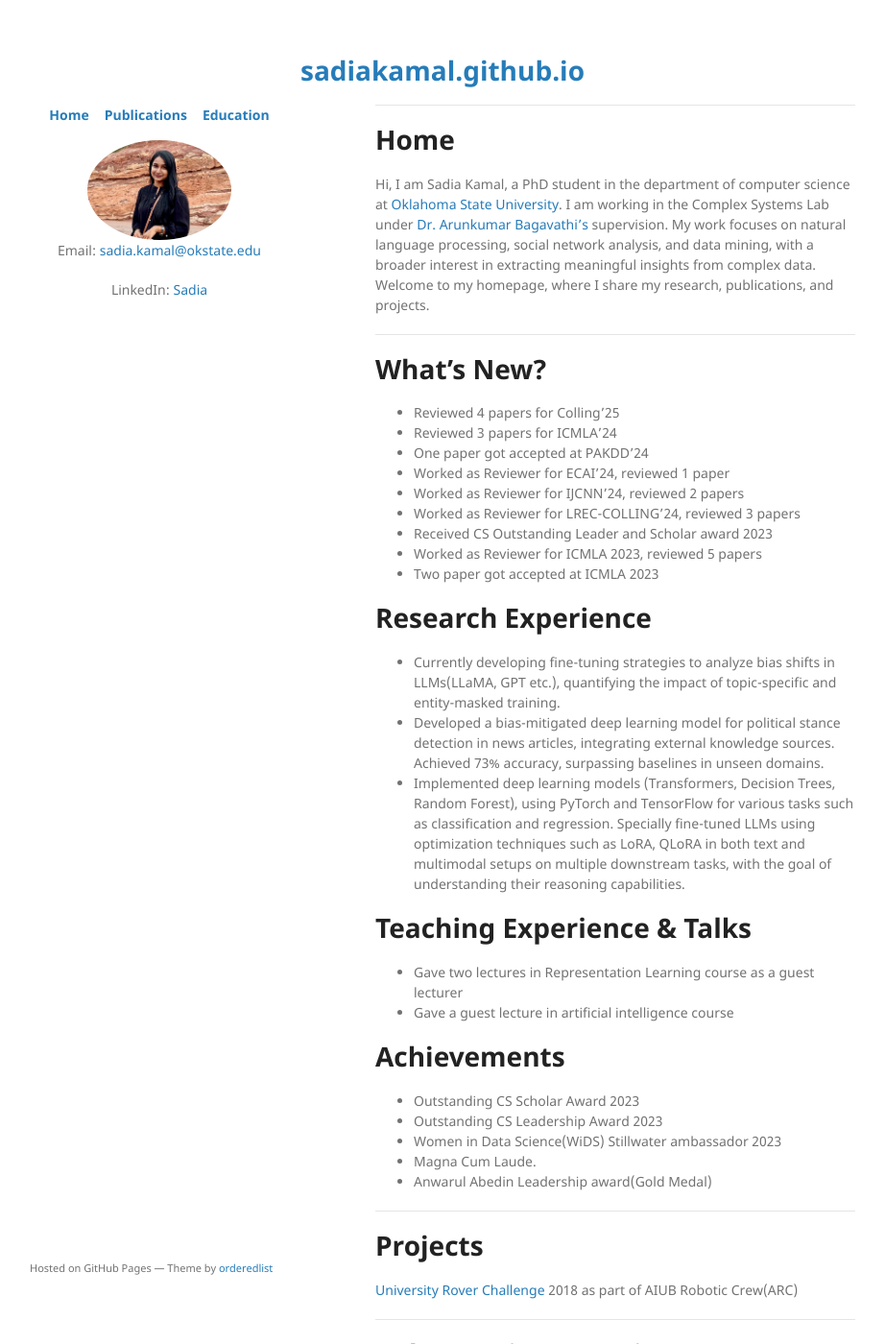
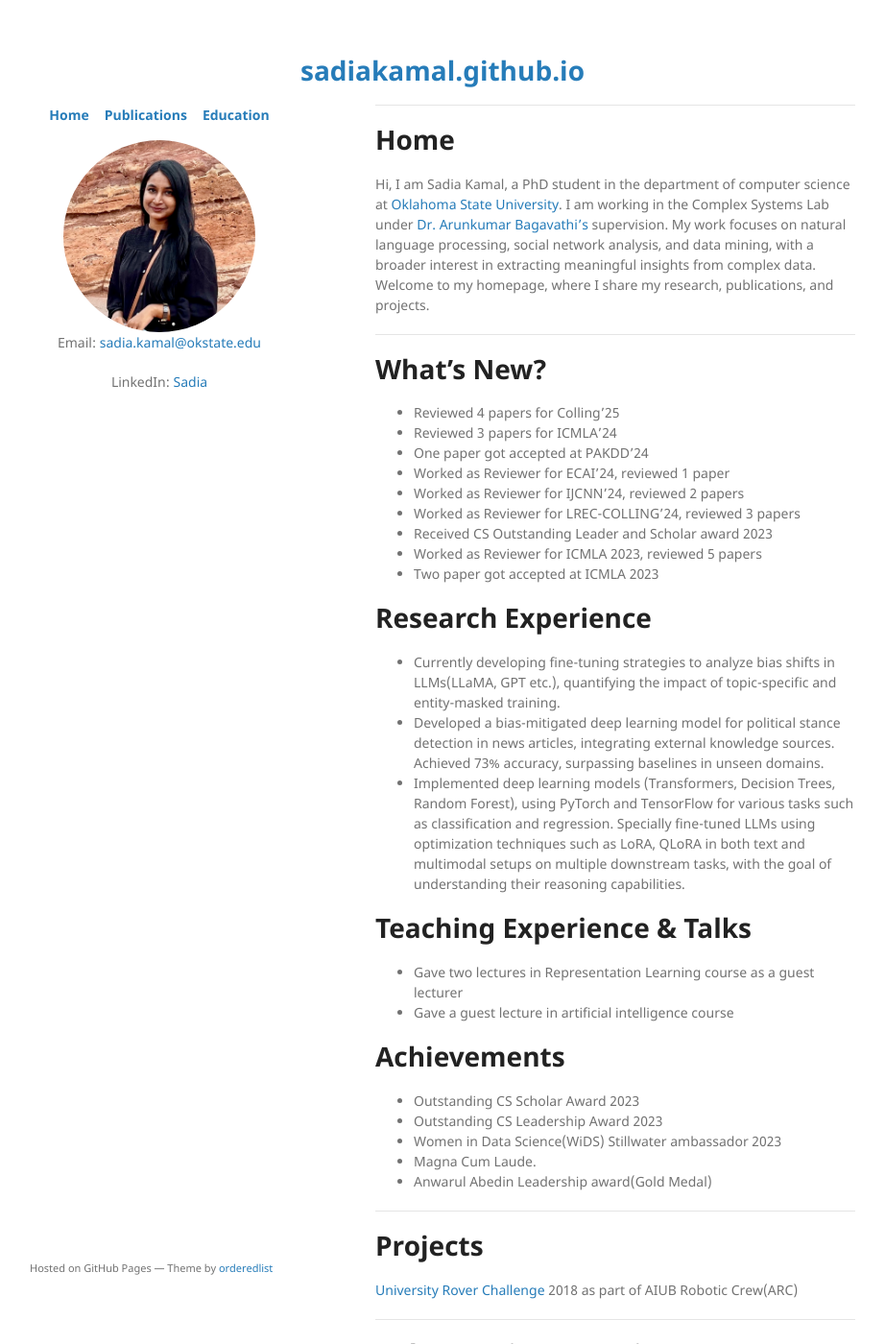
Before and after one commit to sadiakamal/sadiakamal.github.io, a Jekyll site: the page built from index.md, in a window 1280 px wide and 1400 px high. Shown: the whole window at 96% size, without its empty margins (179-1101 px from the left). Built offline with Jekyll 4.4.1, drawn with Linux system fonts in a browser that asks for light colours; the repository's description, which GitHub fills in, is left out.

Commit message:
Update default.html

```diff
--- a/_layouts/default.html
+++ b/_layouts/default.html
@@ -40,8 +40,10 @@
       }
       /* Optional styling for your image to keep it small and circular */
       .profile-pic {
-        max-width: 150px;
+        width: 200px;     /* Increase size to make it appear bigger */
+        height: 200px;    /* Force the image to be a square */
         border-radius: 50%;
+        object-fit: cover;/* Crop/cover to maintain circular shape */
         margin-top: 1rem;
       }
       /* Center the contact details under the image */
```
